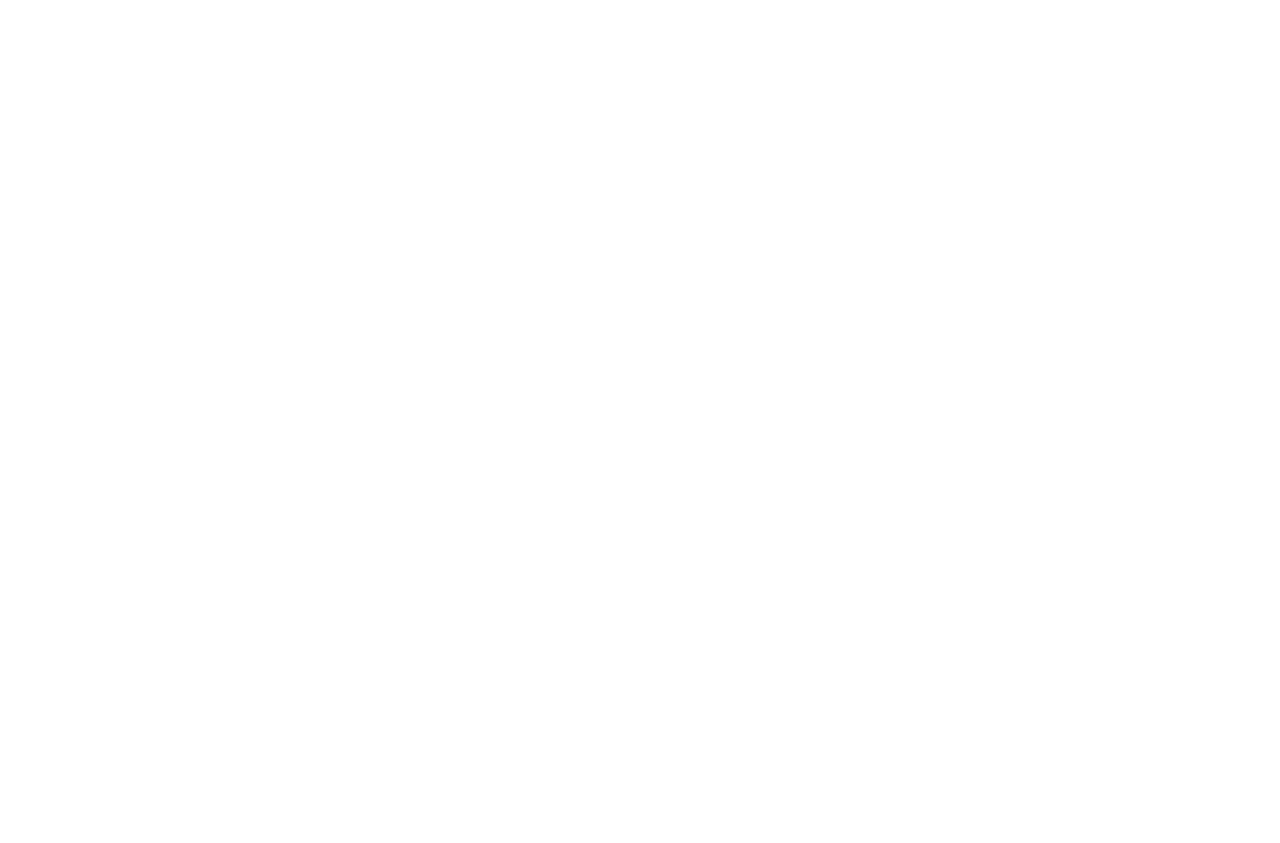
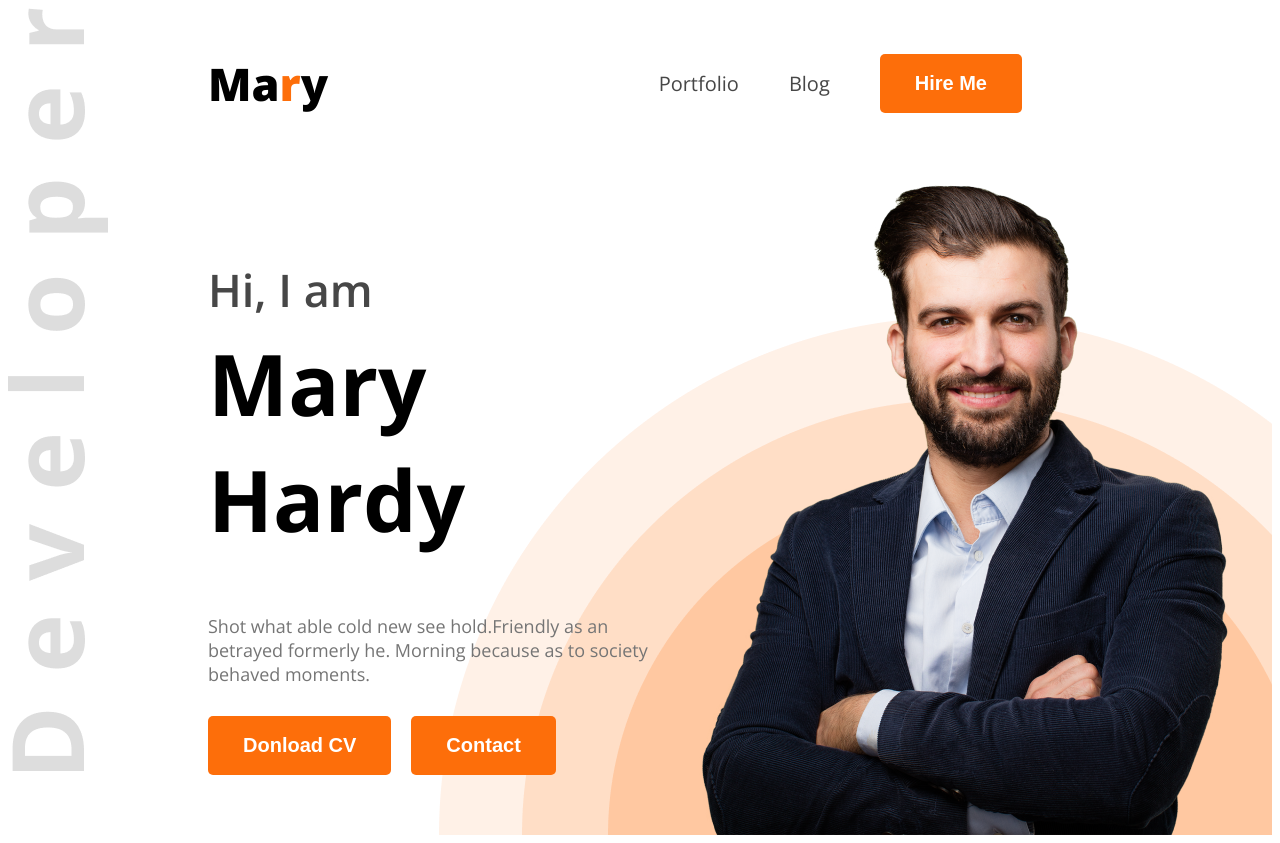
Before and after one commit to Shafiq0047/my-first-website-build, a plain HTML site: page index.html in a window 1280 px wide. Before the commit the page ends 800 px from the top, so only its background shows below. Drawn offline with nearby package versions, Linux system fonts and the light colour scheme.

Commit message:
banner er kaj complete

```diff
--- a/index.html
+++ b/index.html
@@ -4,8 +4,33 @@
     <meta charset="UTF-8">
     <meta name="viewport" content="width=device-width, initial-scale=1.0">
     <title>My First Website Build</title>
+    <link rel="preconnect" href="https://fonts.googleapis.com">
+    <link rel="preconnect" href="https://fonts.gstatic.com" crossorigin>
+    <link href="https://fonts.googleapis.com/css2?family=Open+Sans:ital,wght@0,300..800;1,300..800&display=swap" rel="stylesheet">
+    <link rel="stylesheet" href="styles/portfolio.css">
 </head>
-<body>
-
+<body class="open-sans-normal">
+    <header class="header">
+        <nav>
+            <h3 class="nav-title">Ma<span class="text-primary">r</span>y</h3>
+            <ul>
+                <li><a href="" class="dark-2">Portfolio</a></li>
+                <li><a href="" class="dark-2">Blog</a></li>
+                <li><button class="btn-primary">Hire Me</button></li>
+            </ul>
+        </nav>
+        <div class="banner">
+            <div class="banner-content">
+                <h4 class="banner-greetings dark-2">Hi, I  am</h4>
+                <h1 class="banner-title">Mary Hardy</h1>
+                <p class="banner-description dark-3">Shot what able cold new see hold.Friendly as an betrayed formerly he. Morning because as to society behaved moments.</p>
+                <div class="btn-group">
+                    <button class="btn-primary">Donload CV</button>
+                <button class="btn-primary">Contact</button>
+                </div>
+            </div>
+            <img  class="banner-profile-pic" src="images/hardy.png" alt="">
+        </div>
+    </header>
 </body>
 </html>
--- /dev/null
+++ b/styles/portfolio.css
@@ -0,0 +1,97 @@
+
+.open-sans-normal {
+  font-family: "Open Sans", sans-serif;
+  font-optical-sizing: auto;
+  font-style: normal;
+  font-variation-settings:
+    "wdth" 100;
+}
+/* header */
+.header{
+    background-image: url(../images/developer.png), url(../images/header_bg.png);
+    background-repeat: no-repeat;
+    background-position: top left, bottom right;
+
+}
+/* shared styles */
+.btn-primary{
+    color: white;
+    background-color: #FD6E0A;
+    border-radius: 5px;
+    border: none;
+    font-size: 20px;
+    font-weight: 700;
+    padding: 18px 35px;
+}
+.text-primary{
+    color: #FD6E0A;
+}
+.dark-2{
+    color: #474747;
+}
+.dark-3{
+    color: #757575;
+}
+/* nav styles */
+nav{
+    display: flex;
+    justify-content: space-between;
+    align-items: center;
+    margin: 0 200px;
+}
+.nav-title{
+font-size: 45px;
+font-weight: 800;
+}
+nav ul{
+    display: flex;
+    align-items: center;
+
+}
+nav ul li{
+    list-style: none;
+    margin-right: 50px;
+}
+nav li a{
+    text-decoration: none;
+    justify-content: center;
+    font-size: 20px;
+}
+/* banner style */
+.banner{
+    display: flex;
+    justify-content: space-between;
+    margin: 0 35px 0 200px
+}
+.banner-content{
+    max-width: 580px;
+    margin-top: 100px;
+}
+
+.banner-greetings{
+    font-size: 45px;
+    font-weight: 600;
+    margin: 0;
+
+}
+.banner-title{
+    font-size: 85px;
+    font-weight: bold;
+    margin-top:5px;
+
+}
+.banner-description{
+    font-size: 18px;
+    font-weight: 400;
+    margin-top: 20px;
+    margin-bottom: 30px;
+
+}
+.banner-profile-pic{
+    width: 584px;
+    height: 676px;
+}
+.btn-group{
+    display: flex;
+    gap: 20px;
+}
```
